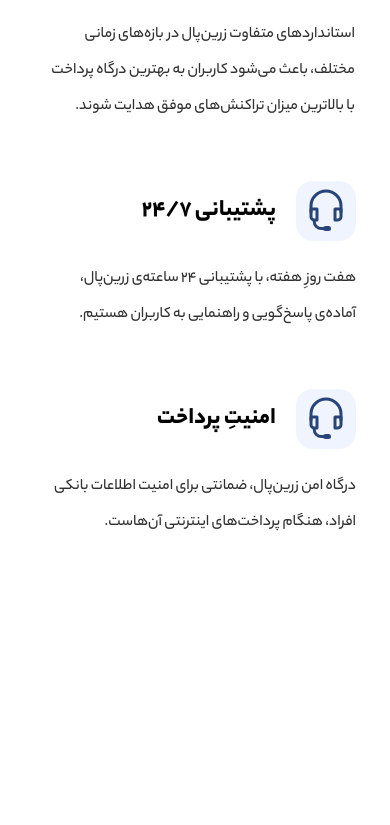
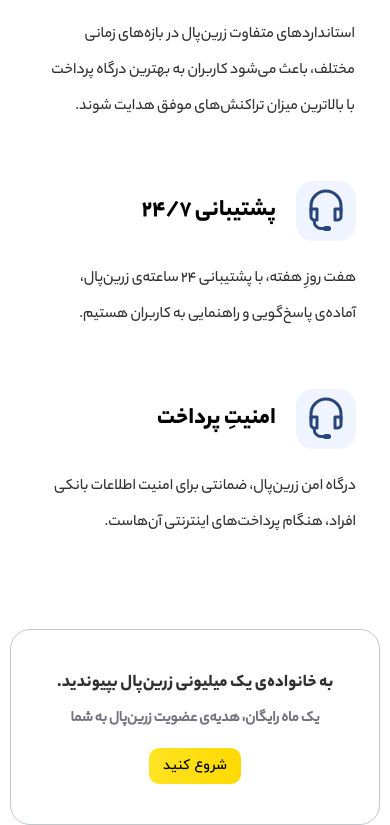
Before and after one commit to Hooseinsalari/clone-zarinpal, a plain HTML site: page index.html in a window 390 px wide. Shown: the part 3906-4731 px from the top of the page. Before the commit the page ends 4535 px from the top, so only its background shows below. Drawn offline with Linux system fonts and the light colour scheme.

Commit message:
create start box

```diff
--- a/index.html
+++ b/index.html
@@ -278,7 +278,7 @@
         </div>
       </div>
     </section>
-    <!-- === -->
+    <!-- Checkered section -->
     <article class="attributes">
       <div class="definition">
         <h3>ویژگی‌های درگاه پرداخت زرین‌پال</h3>
@@ -332,6 +332,11 @@
         </div>
       </div>
     </article>
+    <div class="box">
+      <h2>به خانواده‌ی یک میلیونی زرین‌پال بپیوندید.</h2>
+      <h3>یک ماه رایگان، هدیه‌ی عضویت زرین‌پال به شما</h3>
+      <a href="#">شروع کنید</a>
+    </div>
 
     <script src="./js/script.js"></script>
   </body>
--- a/styles/style.css
+++ b/styles/style.css
@@ -413,7 +413,6 @@ header {
   margin-top: 40px;
   display: flex;
   align-items: center;
-
 }
 
 .link-section .first-link {
@@ -446,11 +445,10 @@ header {
   margin-left: 10px;
   cursor: pointer;
   white-space: nowrap;
-    font-family: iranyekanwebmedium,sans-serif;
-    background-color: rgba(232,239,254,.6);
+  font-family: iranyekanwebmedium, sans-serif;
+  background-color: rgba(232, 239, 254, 0.6);
   color: #28457b;
   text-decoration: none;
-
 }
 
 .link-section .second-link img {
@@ -459,7 +457,7 @@ header {
   margin-right: 5px;
 }
 
-.online-payment .second-img img{
+.online-payment .second-img img {
   width: 580px;
 }
 
@@ -508,13 +506,13 @@ header {
 .item h4 {
   margin-right: 20px;
   font-size: 1.5rem;
-  font-family: 'YekanBakhHeavy';
+  font-family: "YekanBakhHeavy";
 }
 
 .item p {
   margin: 20px 0 20px 10px;
   font-size: 1rem;
-  font-family: 'YekanBakhMedium';
+  font-family: "YekanBakhMedium";
   color: #303030;
   line-height: 36px;
 }
@@ -538,7 +536,7 @@ header {
 }
 
 .definition h3 {
-  font-family: 'YekanBakhHeavy';
+  font-family: "YekanBakhHeavy";
   font-size: 2rem;
 }
 
@@ -549,7 +547,50 @@ header {
   color: #303030;
   text-align: justify;
   font-size: 1rem;
-  font-family: 'YekanBakhMedium';
+  font-family: "YekanBakhMedium";
+}
+
+/* ! box */
+.box {
+  width: 1170px;
+  margin: auto;
+  margin-top: 50px;
+  border: 1px solid #c3c6cd;
+  border-radius: 20px;
+  display: flex;
+  align-items: center;
+  justify-content: center;
+  flex-direction: column;
+  padding: 40px 0;
+}
+
+.box h2 {
+  color: #303030;
+  font-size: 2rem;
+  font-family: "YekanBakhHeavy";
+}
+
+.box h3 {
+  margin-top: 9px;
+  color: #747480;
+  font-size: 1.2rem;
+  font-family: "YekanBakhMedium";
+}
+
+.box a {
+  background: transparent linear-gradient(270deg, #ffd900, #ffe422) 0 0
+    no-repeat padding-box;
+  text-decoration: none;
+  margin-top: 17px;
+  font-size: 14px;
+  padding: 4px 14px;
+  line-height: 28px;
+  border-radius: 10px;
+  display: inline-block;
+  cursor: pointer;
+  white-space: nowrap;
+  font-family: "iranyekanwebmedium", sans-serif;
+  color: #000;
 }
 
 /* key frame */
@@ -586,7 +627,7 @@ header {
     width: 940px;
   }
 
-  .zarincard-img{
+  .zarincard-img {
     margin-left: 20px;
   }
 
@@ -607,7 +648,10 @@ header {
     margin-top: 30px;
   }
 
-  .first-item, .second-item, .third-item, .fourth-item {
+  .first-item,
+  .second-item,
+  .third-item,
+  .fourth-item {
     border: none;
   }
 
@@ -618,6 +662,11 @@ header {
 
   .items .item {
     padding: 18px 0 20px 50px;
+  }
+
+  /* ! box */
+  .box {
+    width: 940px;
   }
 }
 
@@ -700,6 +749,11 @@ header {
     padding: 0 35px;
   }
 
+  /* ! box */
+  .box {
+    width: auto;
+    margin: 50px 10px 0;
+  }
 }
 
 @media (max-width: 768px) {
@@ -745,6 +799,16 @@ header {
   .items .item {
     padding: 18px 0 20px 20px;
   }
+
+  /* ! box */
+
+  .box h2 {
+    font-size: 1.5rem;
+  }
+
+  .box h3 {
+    font-size: 1rem;
+  }
 }
 
 @media (max-width: 575px) {
@@ -773,7 +837,7 @@ header {
 
   /* cart */
 
-  .link-section  {
+  .link-section {
     flex-wrap: wrap;
     row-gap: 20px;
     align-items: center;
@@ -810,4 +874,18 @@ header {
   .items .item {
     padding: 18px 0;
   }
+
+  /* ! box */
+
+  .box {
+    margin: 0 10px 0;
   }
+
+  .box h2 {
+    font-size: 18px;
+  }
+
+  .box h3 {
+    font-size: 15px;
+  }
+}
```
Lines whose indentation alone changed are shown as unchanged.
